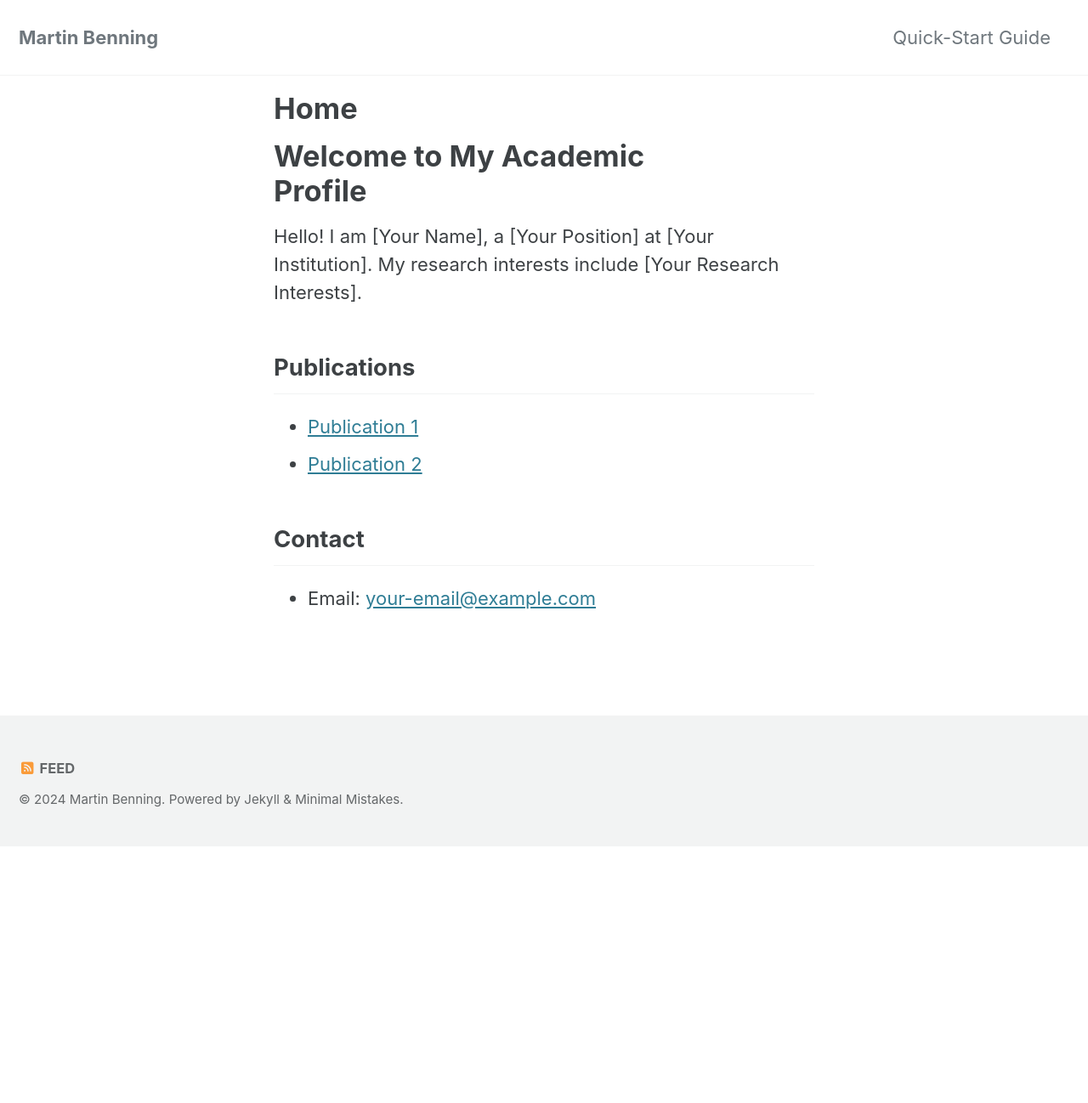
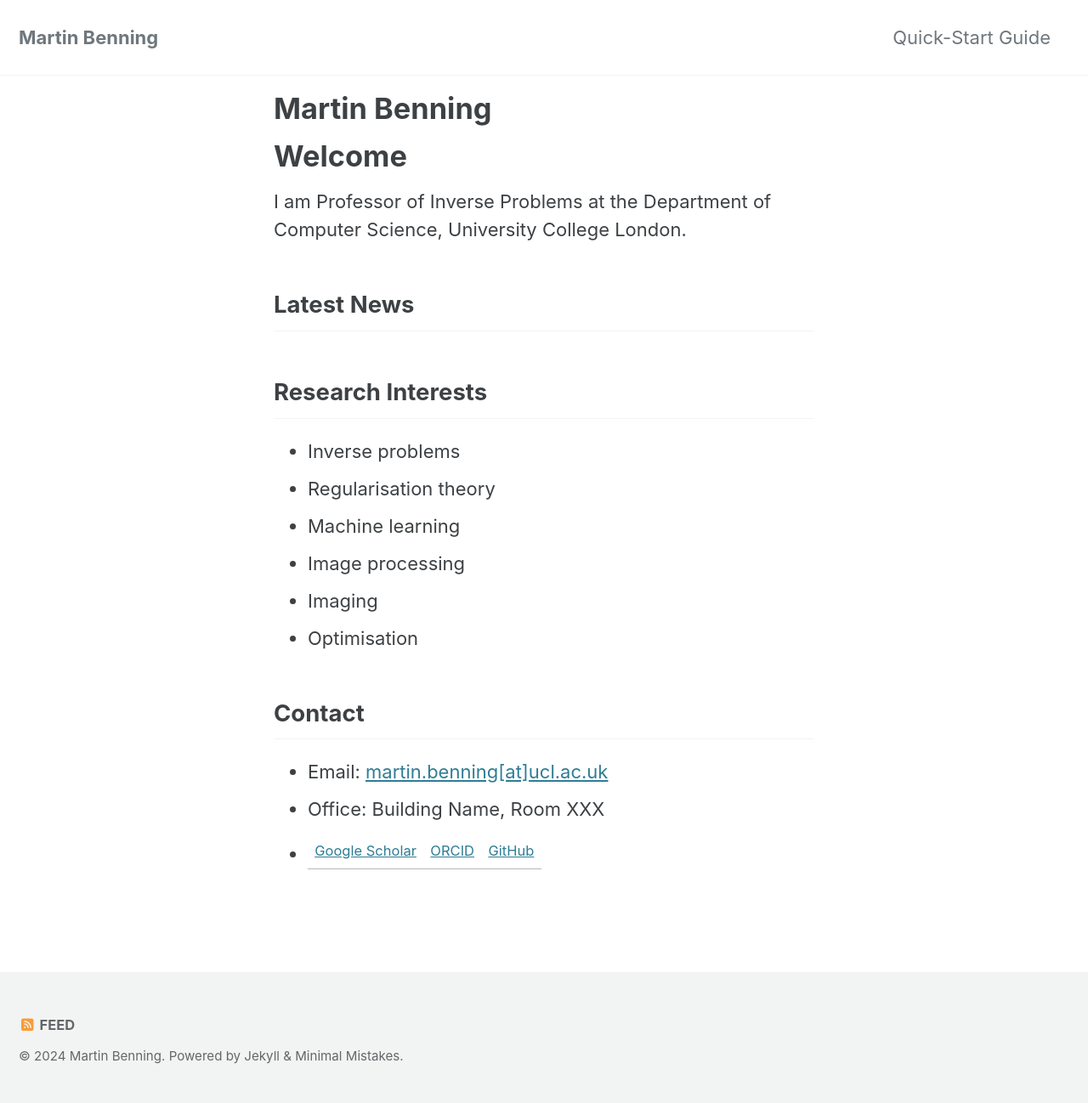
Before and after one commit to martinbenning/martinbenning.github.io, a Jekyll site: the page built from index.md, in a window 1280 px wide. Shown: the whole page at 85% size. Built offline with Jekyll 4.4.1, drawn with Linux system fonts in a browser that asks for light colours; cached includes are drawn as plain includes; before the commit the page ends 996 px from its top, so only the background shows below that.

Commit message:
Update index.md with personal information and latest news section

```diff
--- a/index.md
+++ b/index.md
@@ -1,15 +1,27 @@
 ---
 layout: single
-title: "Home"
+title: "Martin Benning"
+permalink: /
 ---
 
-# Welcome to My Academic Profile
+# Welcome
 
-Hello! I am [Your Name], a [Your Position] at [Your Institution]. My research interests include [Your Research Interests].
+I am Professor of Inverse Problems at the Department of Computer Science, University College London.
 
-## Publications
-- [Publication 1](link)
-- [Publication 2](link)
+## Latest News
+{% for post in site.posts limit:3 %}
+- {{ post.date | date: "%Y-%m-%d" }} - [{{ post.title }}]({{ post.url }})
+{% endfor %}
+
+## Research Interests
+- Inverse problems
+- Regularisation theory
+- Machine learning
+- Image processing
+- Imaging
+- Optimisation
 
 ## Contact
-- Email: [your-email@example.com](mailto:your-email@example.com)
+- Email: [martin.benning[at]ucl.ac.uk](mailto:martin.benning@ucl.ac.uk)
+- Office: Building Name, Room XXX
+- [Google Scholar](link) | [ORCID](link) | [GitHub](link)
```
Also changed, not shown: 1 other file.
